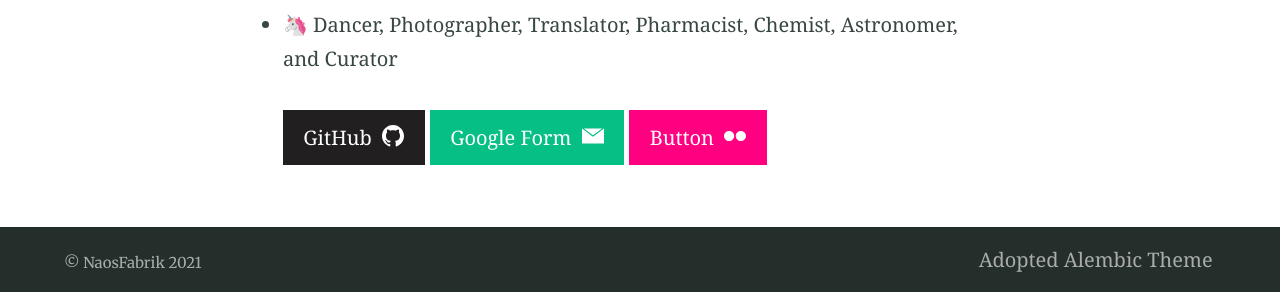
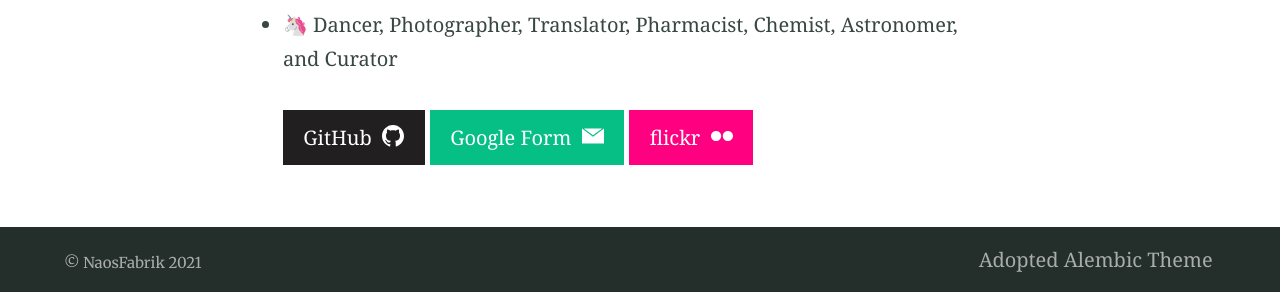
Before and after one commit to NaosFabrik/NaosFabrik.github.io, a Jekyll site: the page built from index.md, in a window 1280 px wide. Shown: the part 1015-1307 px from the top of the page. Built offline with Jekyll 4.4.1, drawn with Linux system fonts in a browser that asks for light colours.

Commit message:
Update index.md

```diff
--- a/index.md
+++ b/index.md
@@ -15,4 +15,4 @@ I'm a software engineer with creative and multi-lingual backgrounds who especial
 Fun Fact: Transition of My Future Dreams
 - 🦄 Dancer, Photographer, Translator, Pharmacist, Chemist, Astronomer, and Curator
 
-{% include button.html text="GitHub" icon="github" link="https://github.com/NaosFabrik" color="#211F1F" %}{% include button.html text="Google Form" icon="email" link="https://forms.gle/eNTHtCFPUnCRYaMWA" %}{% include button.html icon="flickr" link="" color="#FF0080" %}
+{% include button.html text="GitHub" icon="github" link="https://github.com/NaosFabrik" color="#211F1F" %}{% include button.html text="Google Form" icon="email" link="https://forms.gle/eNTHtCFPUnCRYaMWA" %}{% include button.html text="flickr" icon="flickr" link="" color="#FF0080" %}
```
